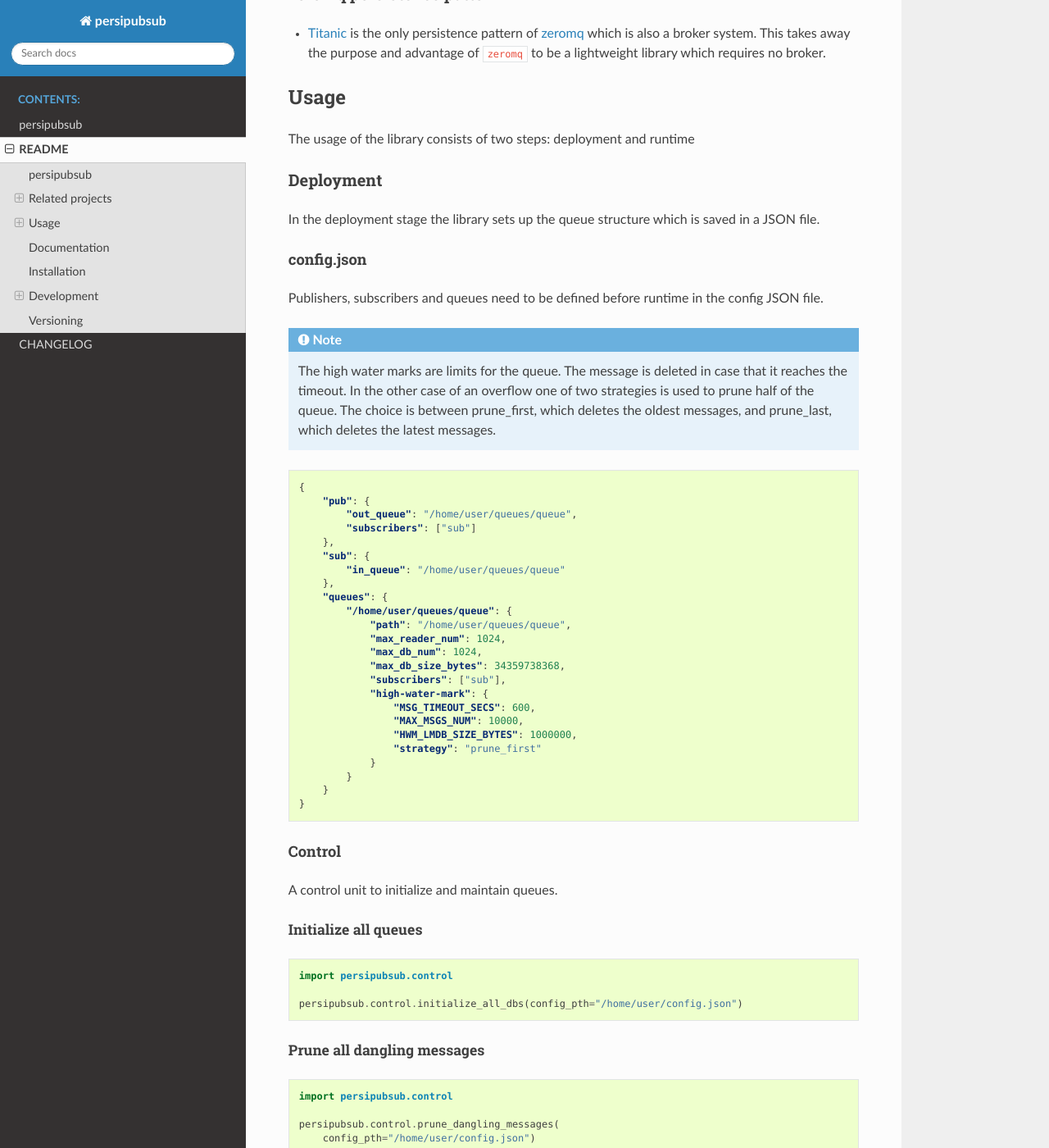
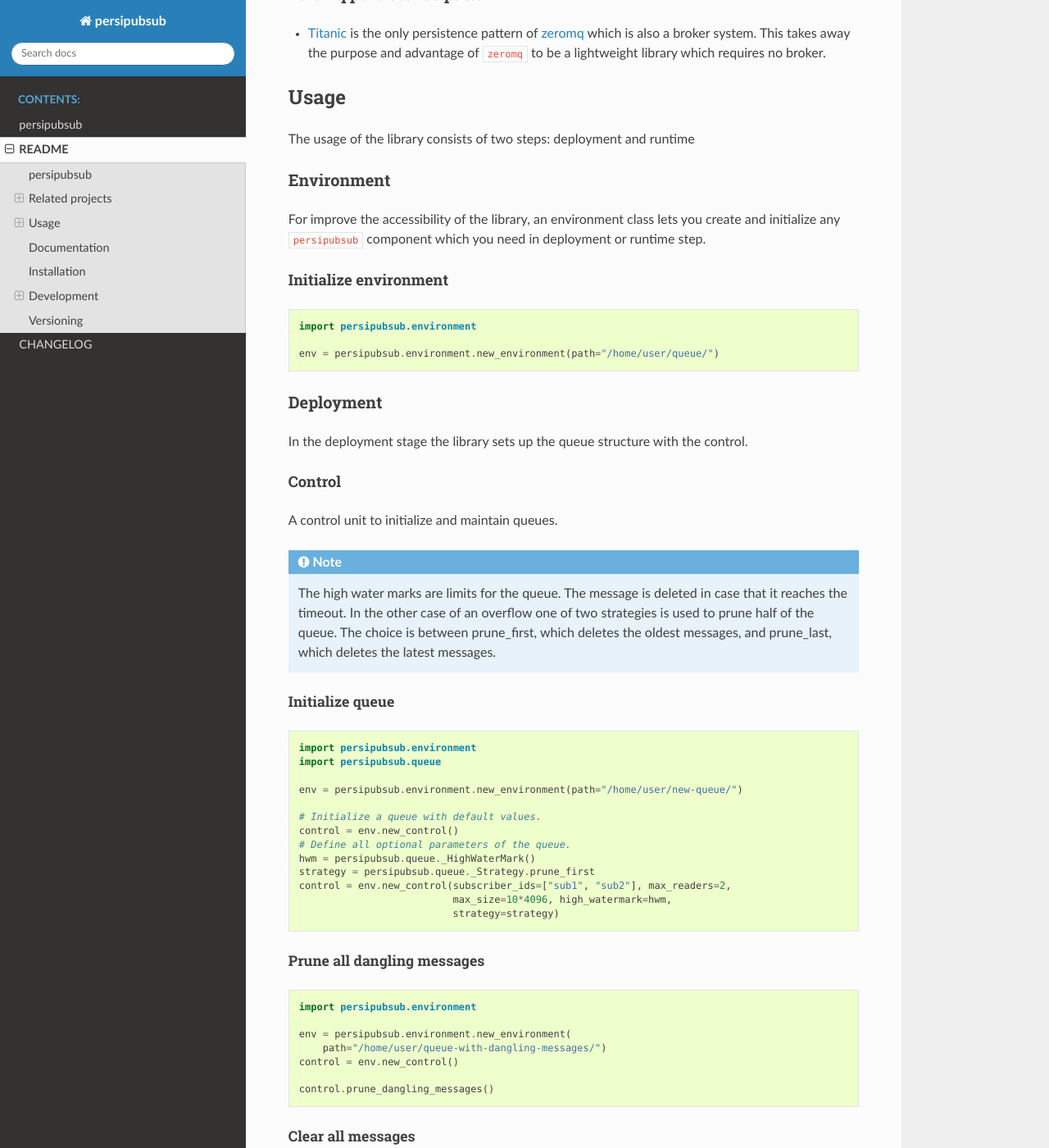
Before and after one commit to Parquery/persipubsub, a Sphinx documentation site: the page built from docs/source/readme.rst, in a window 1280 px wide and 1400 px high, scrolled down 1237 px. Shown: the whole window at 82% size. Built offline with Sphinx 7.4.7 and the Read the Docs theme 2.0.0, drawn with Linux system fonts in a browser that asks for light colours; some of the changed text lies outside the part shown.

Commit message:
updated Readme

```diff
--- a/README.rst
+++ b/README.rst
@@ -80,17 +89,31 @@ Usage
 
 The usage of the library consists of two steps: deployment and runtime
 
+Environment
+-----------
+
+For improve the accessibility of the library, an environment class lets you
+create and initialize any ``persipubsub`` component which you need in
+deployment or runtime step.
+
+Initialize environment
+^^^^^^^^^^^^^^^^^^^^^^
+
+.. code-block:: python
+
+    import persipubsub.environment
+
+    env = persipubsub.environment.new_environment(path="/home/user/queue/")
+
 Deployment
 ----------
 
-In the deployment stage the library sets up the queue structure which is saved
-in a JSON file.
+In the deployment stage the library sets up the queue structure with the control.
 
-config.json
-^^^^^^^^^^^
+Control
+^^^^^^^
 
-Publishers, subscribers and queues need to be defined before runtime in the
-config JSON file.
+A control unit to initialize and maintain queues.
 
 .. note::
 
@@ -100,65 +123,50 @@ config JSON file.
     prune_first, which deletes the oldest messages, and prune_last, which
     deletes the latest messages.
 
-.. code-block:: json
-
-    {
-        "pub": {
-            "out_queue": "/home/user/queues/queue",
-            "subscribers": ["sub"]
-        },
-        "sub": {
-            "in_queue": "/home/user/queues/queue"
-        },
-        "queues": {
-            "/home/user/queues/queue": {
-                "path": "/home/user/queues/queue",
-                "max_reader_num": 1024,
-                "max_db_num": 1024,
-                "max_db_size_bytes": 34359738368,
-                "subscribers": ["sub"],
-                "high-water-mark": {
-                    "MSG_TIMEOUT_SECS": 600,
-                    "MAX_MSGS_NUM": 10000,
-                    "HWM_LMDB_SIZE_BYTES": 1000000,
-                    "strategy": "prune_first"
-                }
-            }
-        }
-    }
-
-Control
-^^^^^^^
-
-A control unit to initialize and maintain queues.
-
-Initialize all queues
-"""""""""""""""""""""
+Initialize queue
+""""""""""""""""
 
 .. code-block:: python
 
-    import persipubsub.control
+    import persipubsub.environment
+    import persipubsub.queue
 
-    persipubsub.control.initialize_all_dbs(config_pth="/home/user/config.json")
+    env = persipubsub.environment.new_environment(path="/home/user/new-queue/")
+
+    # Initialize a queue with default values.
+    control = env.new_control()
+    # Define all optional parameters of the queue.
+    hwm = persipubsub.queue._HighWaterMark()
+    strategy = persipubsub.queue._Strategy.prune_first
+    control = env.new_control(subscriber_ids=["sub1", "sub2"], max_readers=2,
+                              max_size=10*4096, high_watermark=hwm,
+                              strategy=strategy)
 
 Prune all dangling messages
 """""""""""""""""""""""""""
 
 .. code-block:: python
 
-    import persipubsub.control
+    import persipubsub.environment
 
-    persipubsub.control.prune_dangling_messages(
-        config_pth="/home/user/config.json")
+    env = persipubsub.environment.new_environment(
+        path="/home/user/queue-with-dangling-messages/")
+    control = env.new_control()
+
+    control.prune_dangling_messages()
 
 Clear all messages
 """"""""""""""""""
 
 .. code-block:: python
 
-    import persipubsub.control
+    import persipubsub.environment
 
-    persipubsub.control.clear_all_subs(config_pth="/home/user/config.json")
+    env = persipubsub.environment.new_environment(
+        path="/home/user/queue-with-subscribers-and-messages/")
+    control = env.new_control()
+
+    control.clear_all_subscribers()
 
 
 Runtime
@@ -184,10 +192,11 @@ be initialized as following.
 
 .. code-block:: python
 
-    import persipubsub.publisher
+    import persipubsub.environment
 
-    pub = persipubsub.publisher.Pub()
-    pub.init(pub_id="pub", config_pth="/home/user/config.json")
+    env = persipubsub.environment.new_environment(path="/home/user/queue/")
+
+    pub = env.new_publisher()
 
 Send a message
 """"""""""""""
@@ -197,7 +206,7 @@ Send a message
     msg = "Hello there!".encode('utf-8')
     pub.send(msg=msg)
 
-    # subscribers have now a message in the queue.
+    # Subscribers have now a message in the queue.
 
 Send many messages at once
 """"""""""""""""""""""""""
@@ -222,38 +231,43 @@ be initialized as following.
 
 .. code-block:: python
 
-    import persipubsub.subscriber
+    import persipubsub.environment
 
-    sub = persipubsub.subscriber.Sub()
-    sub.init(sub_id="sub", config_pth="/home/user/config.json")
+    env = persipubsub.environment.new_environment(path="/home/user/queue/")
+
+    sub = env.new_subscriber(identifier="sub")
 
 Receive a message
 """""""""""""""""
 
 .. code-block:: python
 
-    # one message in queue
+    # One message in queue
     with sub.receive() as msg:
         # do something with the message
         print(msg)  # b'Hello there!'
 
-    # sub queue is now empty
+    # This subscriber's queue is now empty
 
 Catch up with latest message
 """"""""""""""""""""""""""""
 
-In case when the subscriber's loop is spinning slower then the publisher's,
-there is a possibility receive the latest message and discard the others ones.
+Used in the case that a particular subscriber cares only about the very last
+message and other subscribers care about all the messages in the queue.
+
+.. note::
+    For the other use case, when you only want to store the latest message and all
+    subscribers are interested only in the latest, then use high water mark
+    max_msgs_num = 1.
 
 .. code-block:: python
 
-    # many outdated messages in queue
-    sub.pop_to_top()
-    # most recent message left in queue
-    with sub.receive() as msg:
-        # do something with the message
+    # Many outdated messages in queue
 
-    # sub queue is now empty
+    with sub.receive_to_top() as msg:
+        # do something with the latest message
+
+    # This subscriber's queue is now empty.
 
 Documentation
 =============
--- a/docs/source/persipubsub/index.rst
+++ b/docs/source/persipubsub/index.rst
@@ -6,6 +6,7 @@ persipubsub
 
     persipubsub.ctl
     persipubsub.env
+    persipubsub.queue
     persipubsub.publisher
     persipubsub.subscriber
     persipubsub
--- /dev/null
+++ b/docs/source/persipubsub/persipubsub.queue.rst
@@ -0,0 +1,5 @@
+High Water Mark and Strategy
+****************************
+
+.. automodule:: persipubsub.queue
+    :members:
```
Also changed, not shown: other parts of README.rst (+15 -6 lines), 8 other files.
